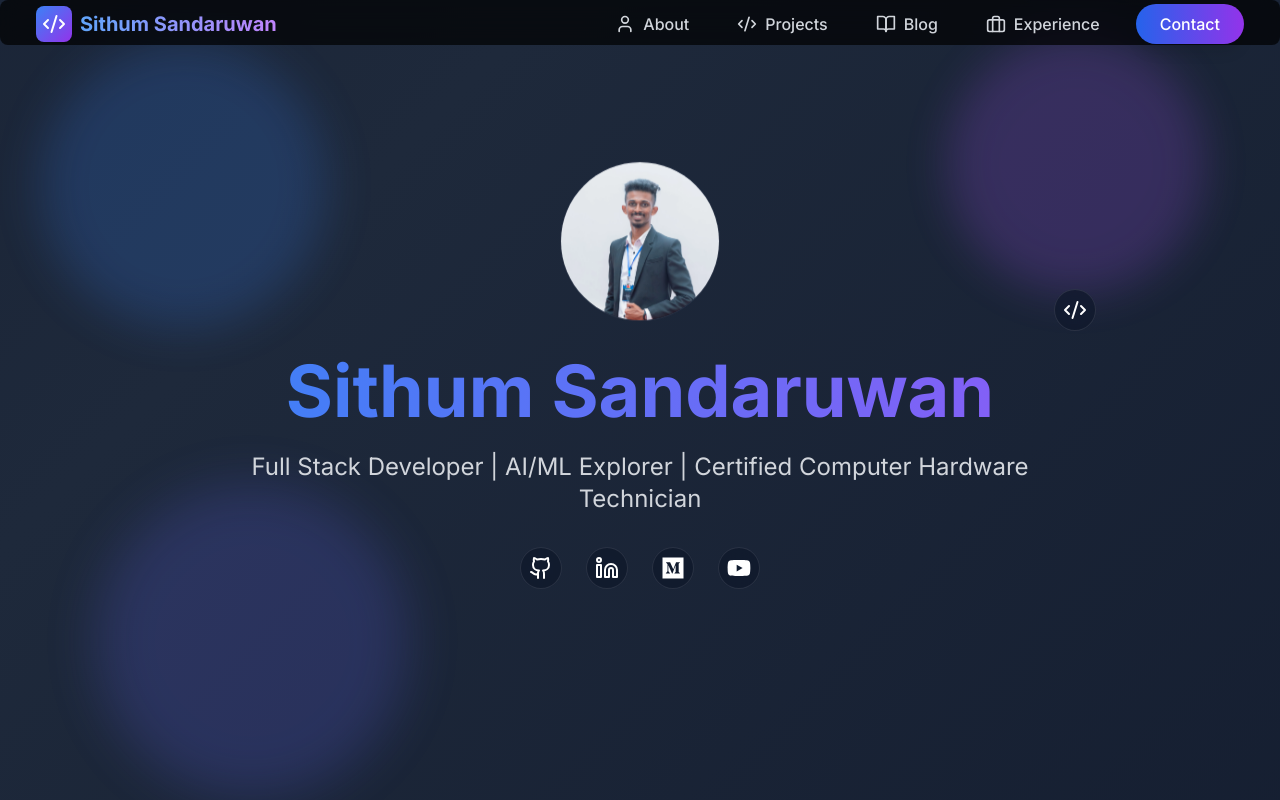
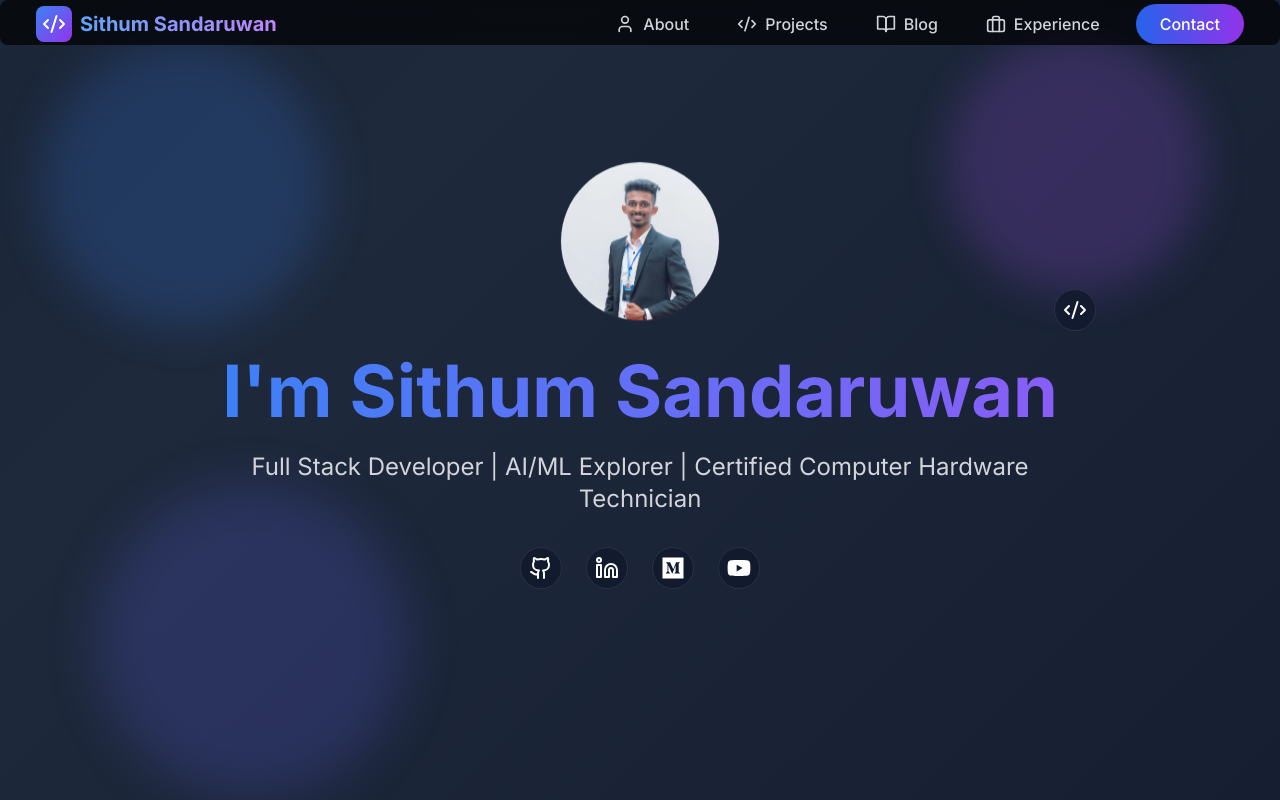
Before and after one commit to sithum-sandaruwan/My_Portfolio_Sithum_Full_Stack_Dev, a Next.js app: page / in a window 1280 px wide. Shown: the top 800 px of the page. Built offline with nearby package versions, Linux system fonts and the light colour scheme.

Commit message:
test the updating in the deployement

```diff
--- a/src/app/page.tsx
+++ b/src/app/page.tsx
@@ -125,7 +125,7 @@ export default function Home() {
               </motion.div>
             </div>
             <h1 className="text-5xl md:text-7xl font-bold mb-6 gradient-text">
-              Sithum Sandaruwan
+              I'm Sithum Sandaruwan
             </h1>
             <p className="text-xl md:text-2xl text-gray-300 mb-8">
               Full Stack Developer | AI/ML Explorer | Certified Computer
```
